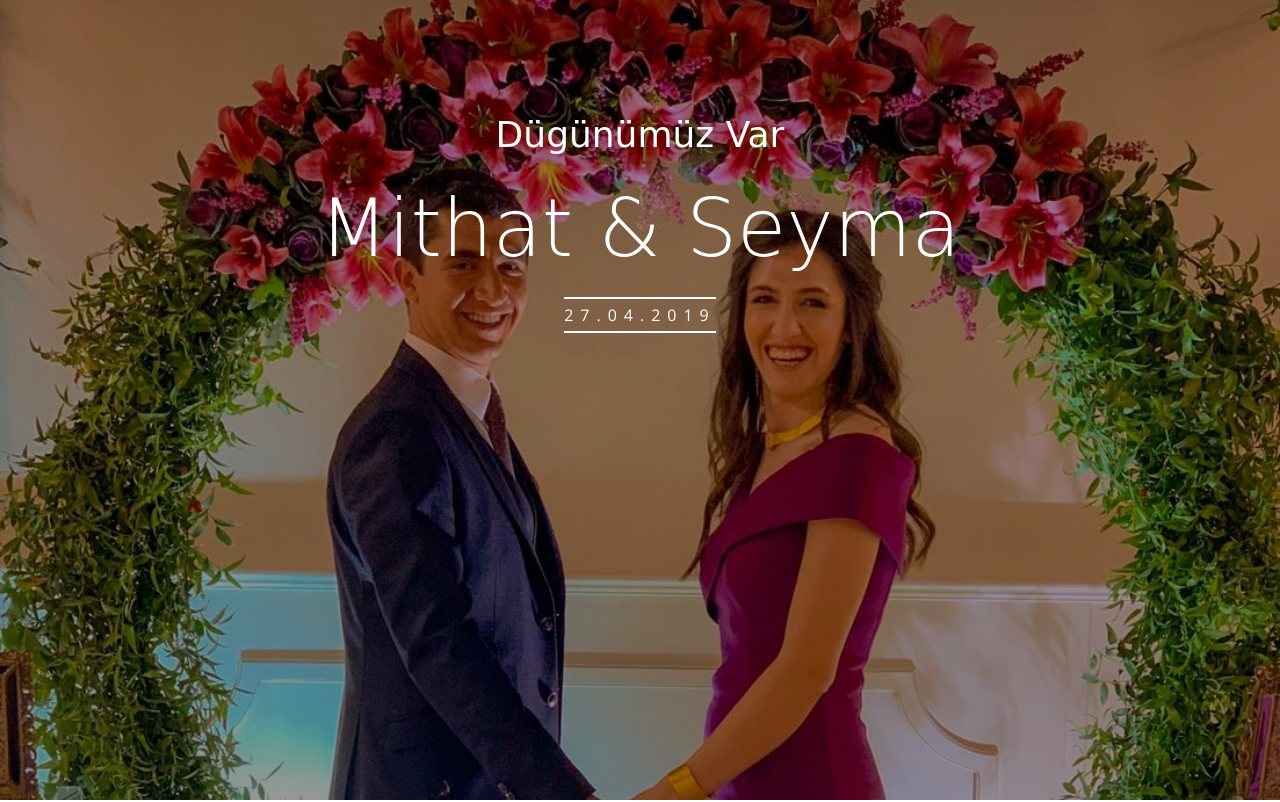
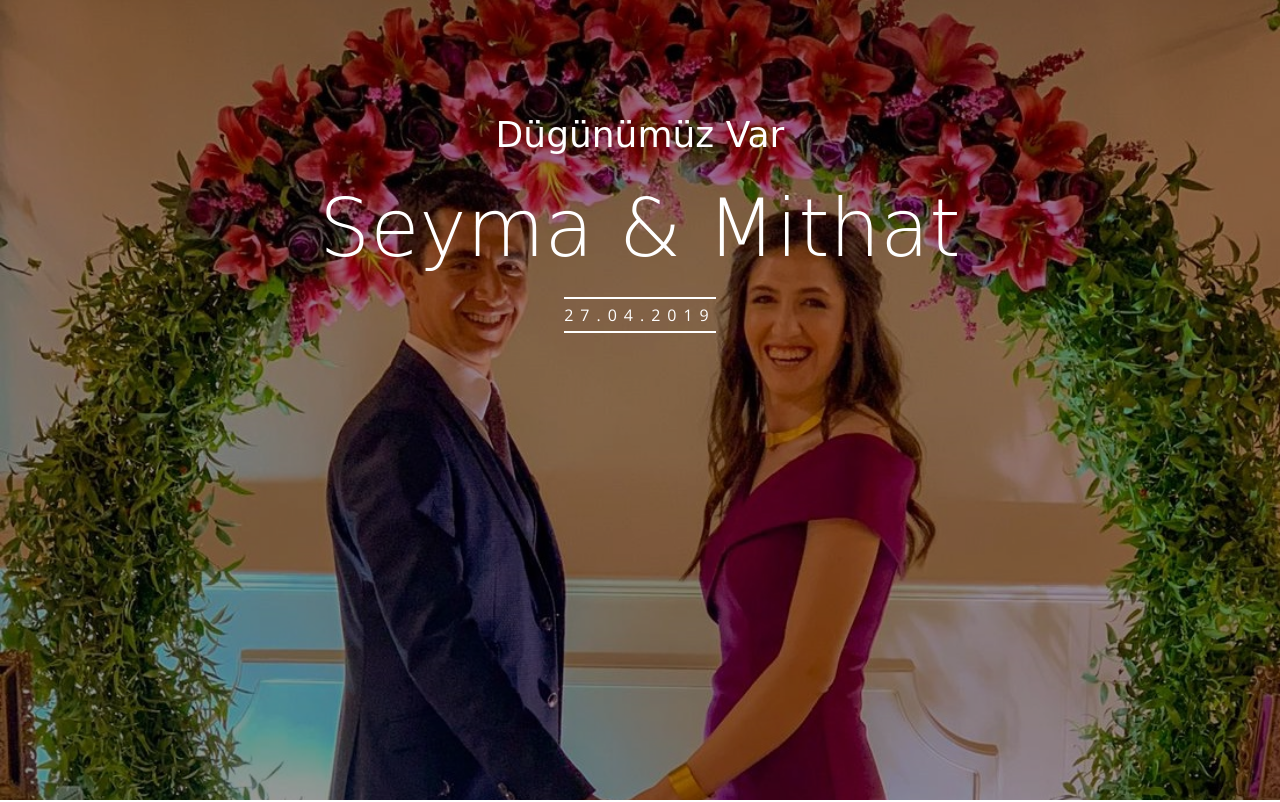
Before and after one commit to erdoganmithat/mansionworks, a website: page seyma-mithat/index.html in a window 1280 px wide. Shown: the top 802 px of the page. Drawn offline with nearby package versions, Linux system fonts and the light colour scheme; some packages are replaced by stand-ins of ours; no server answers; a script that the page names is missing; files whose address does not match are found by name; a web font is replaced by a local one.

Commit message:
Update index.html

```diff
--- a/seyma-mithat/index.html
+++ b/seyma-mithat/index.html
@@ -78,7 +78,7 @@
 							<div class="col-md-10 col-md-offset-1">
 								<div class="animate-box">
 									<h1>Dügünümüz Var</h1>
-									<h2>Mithat &amp; Seyma</h2>
+									<h2>Seyma &amp; Mithat</h2>
 									<p><span>27.04.2019</span></p>
 									<br>
 									<br>
```
